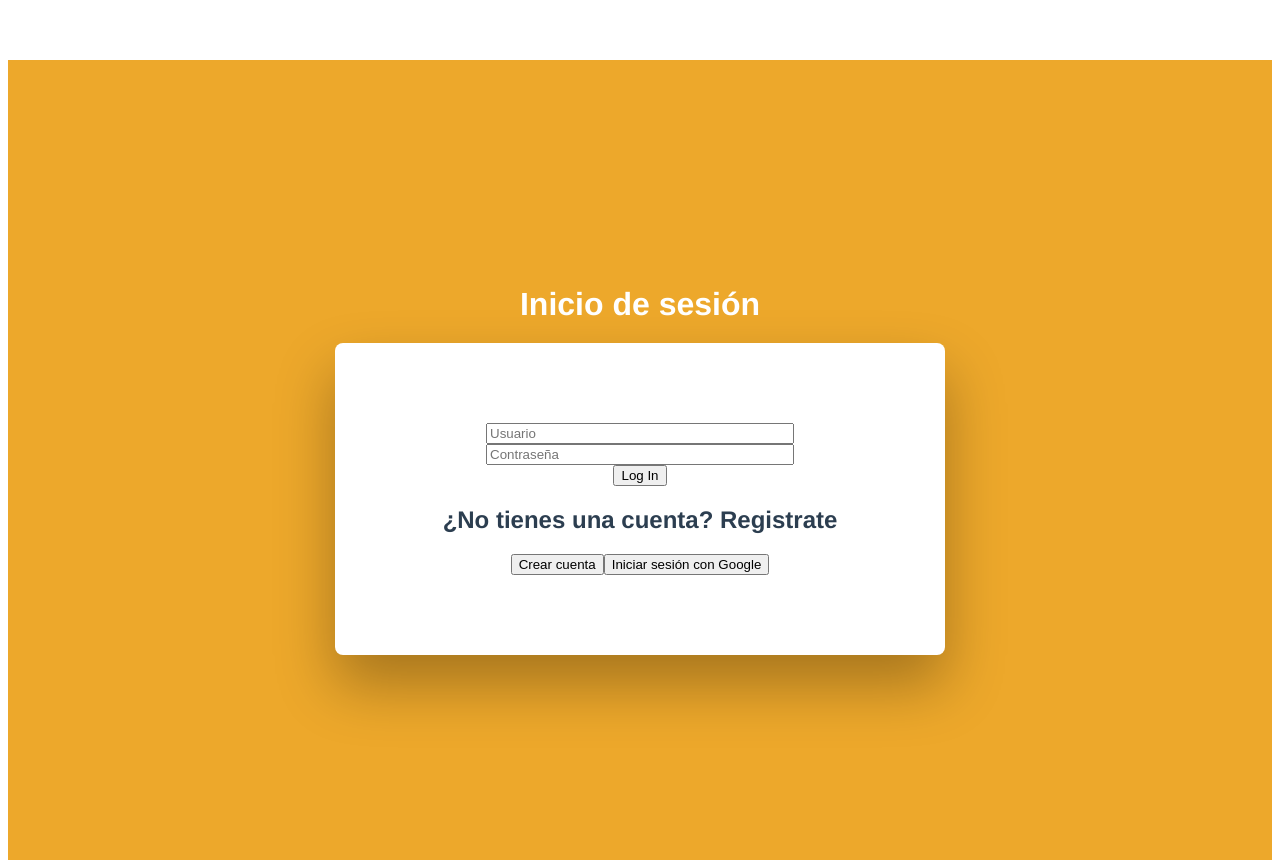
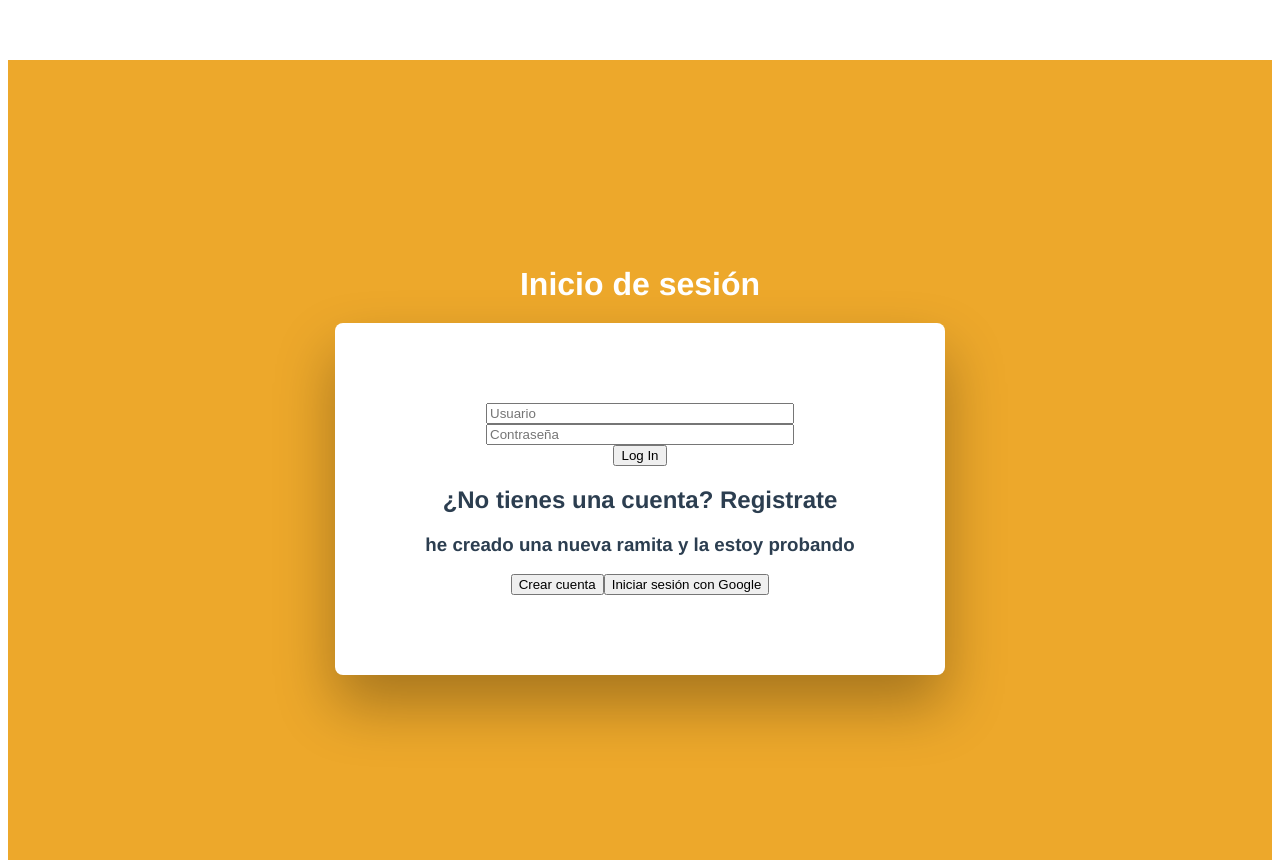
Before and after one commit to lucianayahuita/pruebita, a Vue app: page / in a window 1280 px wide. Built offline with nearby package versions, Linux system fonts and the light colour scheme.

Commit message:
mi primera ramita

```diff
--- a/src/components/mycomponent.vue
+++ b/src/components/mycomponent.vue
@@ -19,6 +19,7 @@
             </form>
             <div id="acciones" class="mt-3">
                 <h2>¿No tienes una cuenta? Registrate</h2>
+                <h3>he creado una nueva ramita y la estoy probando</h3>
                 <button @click="register" class="btn btn-secondary btn-block">Crear cuenta</button>
                 <button @click="authWithGoogle" class="btn btn-danger btn-block">Iniciar sesión con Google</button>
             </div>
```
